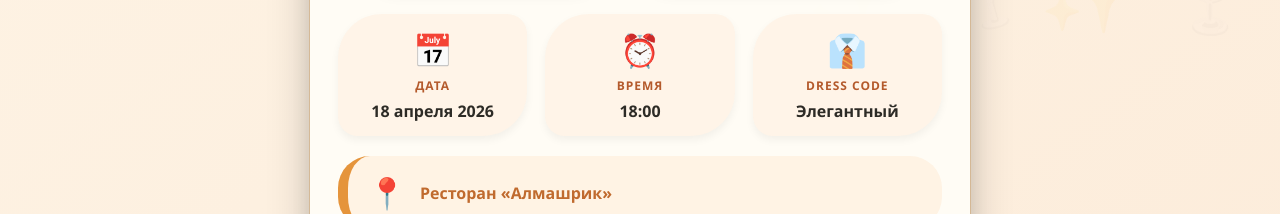
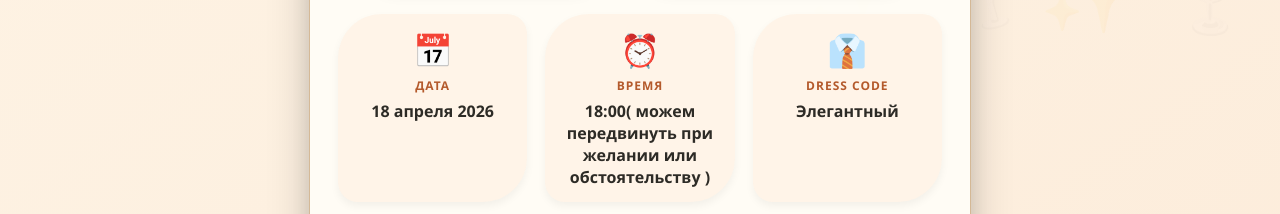
Before and after one commit to b98658110-droid/invitation-for-teachers-, a plain HTML site: page index.html in a window 1280 px wide. Shown: the part 738-952 px from the top of the page. Drawn offline with Linux system fonts and the light colour scheme.

Commit message:
Modify time display with flexibility information
Updated time value to include flexibility note.

```diff
--- a/index.html
+++ b/index.html
@@ -372,7 +372,7 @@
                 <div class="info-block">
                     <span class="emoji-big">⏰</span>
                     <div class="label">ВРЕМЯ</div>
-                    <div class="value">18:00</div>
+                    <div class="value">18:00( можем передвинуть при желании или обстоятельству )</div>
                 </div>
                 <div class="info-block">
                     <span class="emoji-big">👔</span>
```
